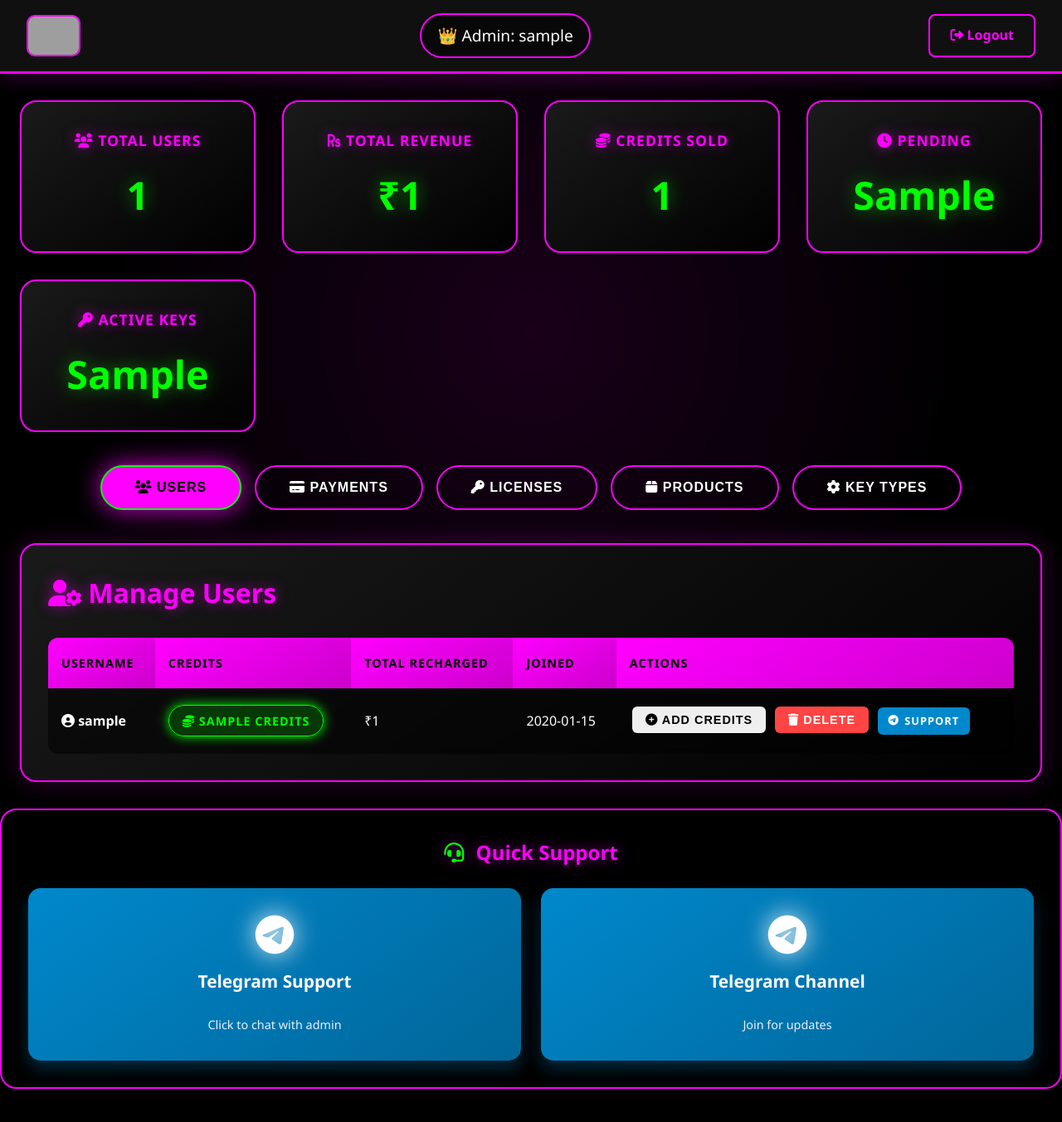
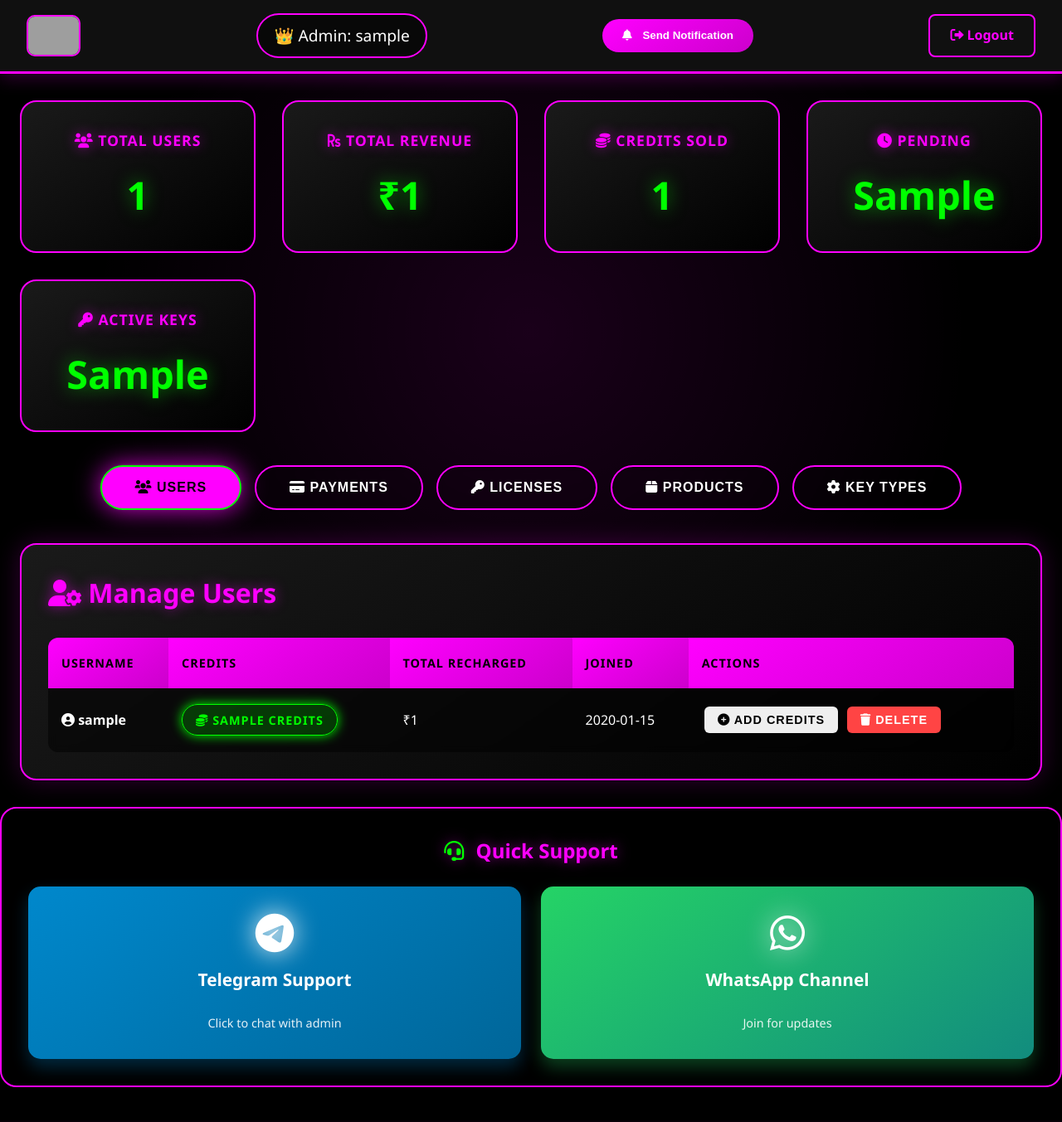
Before and after one commit to saddigamber-dev/Admin-Panels, a Flask app: template templates/admin.html in a window 1280 px wide. Shown: the whole page at 83% size. After the commit the page ends 1311 px from the top, so only its background shows below. Run offline with Flask 3, Linux system fonts and the light colour scheme; the visitor is signed in with stand-in values (Sample User, id 1); the template is opened without the code that fills it: most values are stand-ins (such as "Sample title", 1, 10 or a date in 2020); a database or web service that is not in the repository returns one stand-in record (values such as "Sample title"); data that the repository does not hold is empty; some libraries are stand-ins or nearby versions; grey boxes are pictures that could not be loaded.

Commit message:
Update admin.html

```diff
--- a/templates/admin.html
+++ b/templates/admin.html
@@ -12,6 +12,9 @@
         <div class="nav-container">
             <img src="https://i.ibb.co/1GBn25c5/VID-20260310-172522-610-ezgif-com-video-to-gif-converter.gif" alt="Logo" class="nav-logo">
             <div class="nav-user">👑 Admin: {{ session.username }}</div>
+            <button id="send-notification-btn" class="btn-notification">
+                <i class="fas fa-bell"></i> Send Notification
+            </button>
             <a href="{{ url_for('logout') }}" class="btn-logout">
                 <i class="fas fa-sign-out-alt"></i> Logout
             </a>
@@ -83,27 +86,10 @@
                         <tbody>
                             {% for user in users %}
                             <tr>
-                                 <td>
-                                    <i class="fas fa-user-circle"></i>
-                                    <strong>{{ user.username }}</strong>
-                                 </td>
-                                 <td>
-                                    <span class="status-badge status-active">
-                                        <i class="fas fa-coins"></i> {{ user.credits }}
-                                    </span>
-                                 </td>
+                                <td><i class="fas fa-user-circle"></i> <strong>{{ user.username }}</strong></td>
+                                <td><span class="status-badge status-active"><i class="fas fa-coins"></i> {{ user.credits }}</span></td>
                                 <td>₹{{ user.total_recharged or 0 }}</td>
-                                 <td>
-                                    {% if user.created_at %}
-                                        {% if user.created_at is string %}
-                                            {{ user.created_at[:10] }}
-                                        {% else %}
-                                            {{ user.created_at.strftime('%Y-%m-%d') }}
-                                        {% endif %}
-                                    {% else %}
-                                        N/A
-                                    {% endif %}
-                                 </td>
+                                <td>{% if user.created_at %}{% if user.created_at is string %}{{ user.created_at[:10] }}{% else %}{{ user.created_at.strftime('%Y-%m-%d') }}{% endif %}{% else %}N/A{% endif %}</td>
                                 <td>
                                     <button class="btn-small btn-add-credits" data-username="{{ user.username }}">
                                         <i class="fas fa-plus-circle"></i> Add Credits
@@ -111,9 +97,6 @@
                                     <button class="btn-small btn-danger btn-delete-user" data-username="{{ user.username }}">
                                         <i class="fas fa-trash"></i> Delete
                                     </button>
-                                    <a href="{{ telegram_support }}" target="_blank" class="btn-small btn-telegram-small">
-                                        <i class="fab fa-telegram"></i> Support
-                                    </a>
                                 </td>
                             </tr>
                             {% endfor %}
@@ -152,27 +135,11 @@
                                     {% endif %}
                                 </td>
                                 <td>{{ payment.username }}</td>
-                                 <td>
-                                    <code>{{ payment.utr or payment.order_id }}</code>
-                                 </td>
+                                <td><code>{{ payment.utr or payment.order_id }}</code></td>
                                 <td>₹{{ payment.amount }}</td>
                                 <td>{{ payment.credits_added }}</td>
-                                 <td>
-                                    {% if payment.date %}
-                                        {% if payment.date is string %}
-                                            {{ payment.date[:16] }}
-                                        {% else %}
-                                            {{ payment.date.strftime('%Y-%m-%d %H:%M') }}
-                                        {% endif %}
-                                    {% else %}
-                                        N/A
-                                    {% endif %}
-                                 </td>
-                                 <td>
-                                    <span class="status-badge status-{{ payment.status }}">
-                                        {{ payment.status }}
-                                    </span>
-                                 </td>
+                                <td>{% if payment.date %}{% if payment.date is string %}{{ payment.date[:16] }}{% else %}{{ payment.date.strftime('%Y-%m-%d %H:%M') }}{% endif %}{% else %}N/A{% endif %}</td>
+                                <td><span class="status-badge status-{{ payment.status }}">{{ payment.status }}</span></td>
                                 <td>
                                     {% if payment.status == 'pending' %}
                                         {% if payment.payment_method == 'upi' %}
@@ -192,14 +159,10 @@
                                         {% endif %}
                                     {% elif payment.status == 'approved' %}
                                         <span class="status-badge status-active">Approved</span>
-                                        {% if payment.approved_by %}
-                                        <br><small>by {{ payment.approved_by }}</small>
-                                        {% endif %}
+                                        {% if payment.approved_by %}<br><small>by {{ payment.approved_by }}</small>{% endif %}
                                     {% elif payment.status == 'rejected' %}
                                         <span class="status-badge status-inactive">Rejected</span>
-                                        {% if payment.rejection_reason %}
-                                        <br><small style="color: var(--accent-red);">{{ payment.rejection_reason }}</small>
-                                        {% endif %}
+                                        {% if payment.rejection_reason %}<br><small style="color: var(--accent-red);">{{ payment.rejection_reason }}</small>{% endif %}
                                     {% endif %}
                                 </td>
                             </tr>
@@ -242,27 +205,9 @@
                                 <td>{{ license.product_name }}</td>
                                 <td>{{ license.days }} days</td>
                                 <td>{{ license.total_credits }}</td>
-                                <td>
-                                    {% if license.expiry_date %}
-                                        {% if license.expiry_date is string %}
-                                            {{ license.expiry_date[:16] }}
-                                        {% else %}
-                                            {{ license.expiry_date.strftime('%Y-%m-%d %H:%M') }}
-                                        {% endif %}
-                                    {% else %}
-                                        N/A
-                                    {% endif %}
-                                </td>
-                                <td>
-                                    <span class="status-badge status-{{ license.status }}">
-                                        {{ license.status }}
-                                    </span>
-                                </td>
-                                <td>
-                                    <button class="btn-small btn-danger btn-delete-key" data-license-id="{{ license.id }}">
-                                        <i class="fas fa-trash"></i> Delete
-                                    </button>
-                                </td>
+                                <td>{% if license.expiry_date %}{% if license.expiry_date is string %}{{ license.expiry_date[:16] }}{% else %}{{ license.expiry_date.strftime('%Y-%m-%d %H:%M') }}{% endif %}{% else %}N/A{% endif %}</td>
+                                <td><span class="status-badge status-{{ license.status }}">{{ license.status }}</span></td>
+                                <td><button class="btn-small btn-danger btn-delete-key" data-license-id="{{ license.id }}"><i class="fas fa-trash"></i> Delete</button></td>
                             </tr>
                             {% endfor %}
                         </tbody>
@@ -427,17 +372,7 @@
                                 <td><strong>{{ key_type.type_name }}</strong></td>
                                 <td><code>{{ key_type.pattern }}</code></td>
                                 <td>{{ key_type.description }}</td>
-                                <td>
-                                    {% if key_type.created_at %}
-                                        {% if key_type.created_at is string %}
-                                            {{ key_type.created_at[:10] }}
-                                        {% else %}
-                                            {{ key_type.created_at.strftime('%Y-%m-%d') }}
-                                        {% endif %}
-                                    {% else %}
-                                        N/A
-                                    {% endif %}
-                                </td>
+                                <td>{% if key_type.created_at %}{% if key_type.created_at is string %}{{ key_type.created_at[:10] }}{% else %}{{ key_type.created_at.strftime('%Y-%m-%d') }}{% endif %}{% else %}N/A{% endif %}</td>
                             </tr>
                             {% endfor %}
                         </tbody>
@@ -517,7 +452,44 @@
         </div>
     </div>
 
-    <!-- SUPPORT SECTION - UPDATED WITH TELEGRAM SUPPORT -->
+    <!-- NOTIFICATION MODAL -->
+    <div id="notification-modal" class="modal" style="display: none;">
+        <div class="modal-content">
+            <h3><i class="fas fa-bell"></i> Send Notification</h3>
+
+            <div class="form-group">
+                <label>Title (Optional):</label>
+                <input type="text" id="notification-title" placeholder="e.g., Announcement, Update, Offer">
+            </div>
+
+            <div class="form-group">
+                <label>Message:</label>
+                <textarea id="notification-message" rows="4" placeholder="Enter your message here..." required></textarea>
+            </div>
+
+            <div class="form-group">
+                <label>Send to:</label>
+                <select id="notification-target">
+                    <option value="all">📢 All Users</option>
+                    <option value="specific">🎯 Specific User</option>
+                </select>
+                <select id="user-list-select" style="display: none; margin-top: 10px;">
+                    <option value="">-- Select User --</option>
+                </select>
+            </div>
+
+            <div class="flex gap-2">
+                <button class="btn-primary" id="send-notification-submit">
+                    <i class="fas fa-paper-plane"></i> Send
+                </button>
+                <button class="btn-secondary" id="close-notification-modal">
+                    <i class="fas fa-times"></i> Cancel
+                </button>
+            </div>
+        </div>
+    </div>
+
+    <!-- SUPPORT SECTION -->
     <div class="support-section" style="margin-top: 2rem;">
         <h3><i class="fas fa-headset"></i> Quick Support</h3>
         <div class="support-grid">
@@ -526,9 +498,9 @@
                 <span>Telegram Support</span>
                 <small>Click to chat with admin</small>
             </a>
-            <a href="{{ telegram_channel }}" target="_blank" class="support-card telegram">
-                <i class="fab fa-telegram"></i>
-                <span>Telegram Channel</span>
+            <a href="{{ whatsapp_channel }}" target="_blank" class="support-card whatsapp">
+                <i class="fab fa-whatsapp"></i>
+                <span>WhatsApp Channel</span>
                 <small>Join for updates</small>
             </a>
         </div>
@@ -566,6 +538,31 @@
             background: #006699;
             transform: translateY(-2px);
         }
+        .btn-notification {
+            background: linear-gradient(145deg, #ff00ff, #cc00cc);
+            color: white;
+            padding: 0.8rem 1.5rem;
+            border-radius: 40px;
+            border: none;
+            cursor: pointer;
+            font-weight: bold;
+            display: inline-flex;
+            align-items: center;
+            gap: 0.8rem;
+            transition: all 0.3s ease;
+        }
+        .btn-notification:hover {
+            transform: translateY(-2px);
+            box-shadow: 0 0 20px rgba(255,0,255,0.5);
+        }
+        .support-card.whatsapp {
+            background: linear-gradient(145deg, #25D366, #128C7E);
+            color: white;
+        }
+        .support-card.whatsapp:hover {
+            transform: translateY(-5px);
+            box-shadow: 0 10px 20px rgba(37, 211, 102, 0.4);
+        }
     </style>
 
     <script src="{{ url_for('static', filename='script.js') }}"></script>
```
Lines whose indentation alone changed are shown as unchanged.
